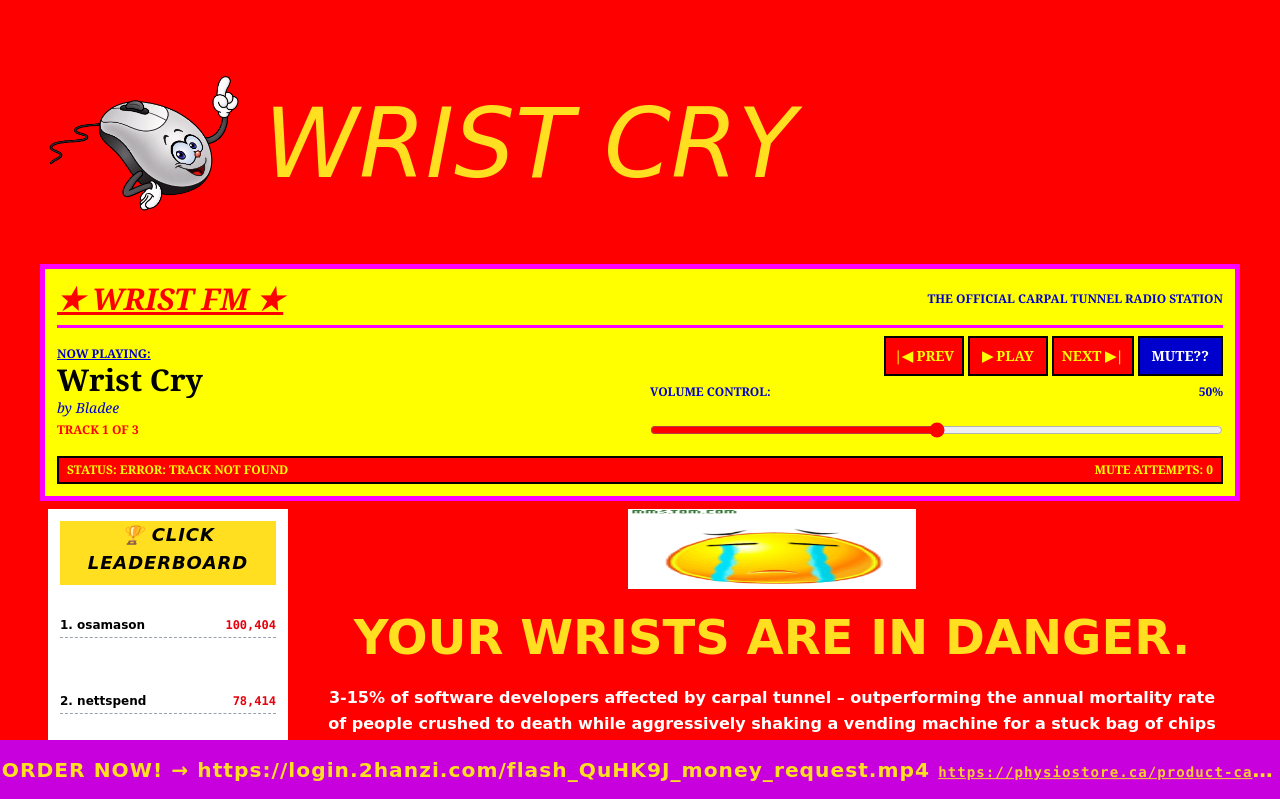
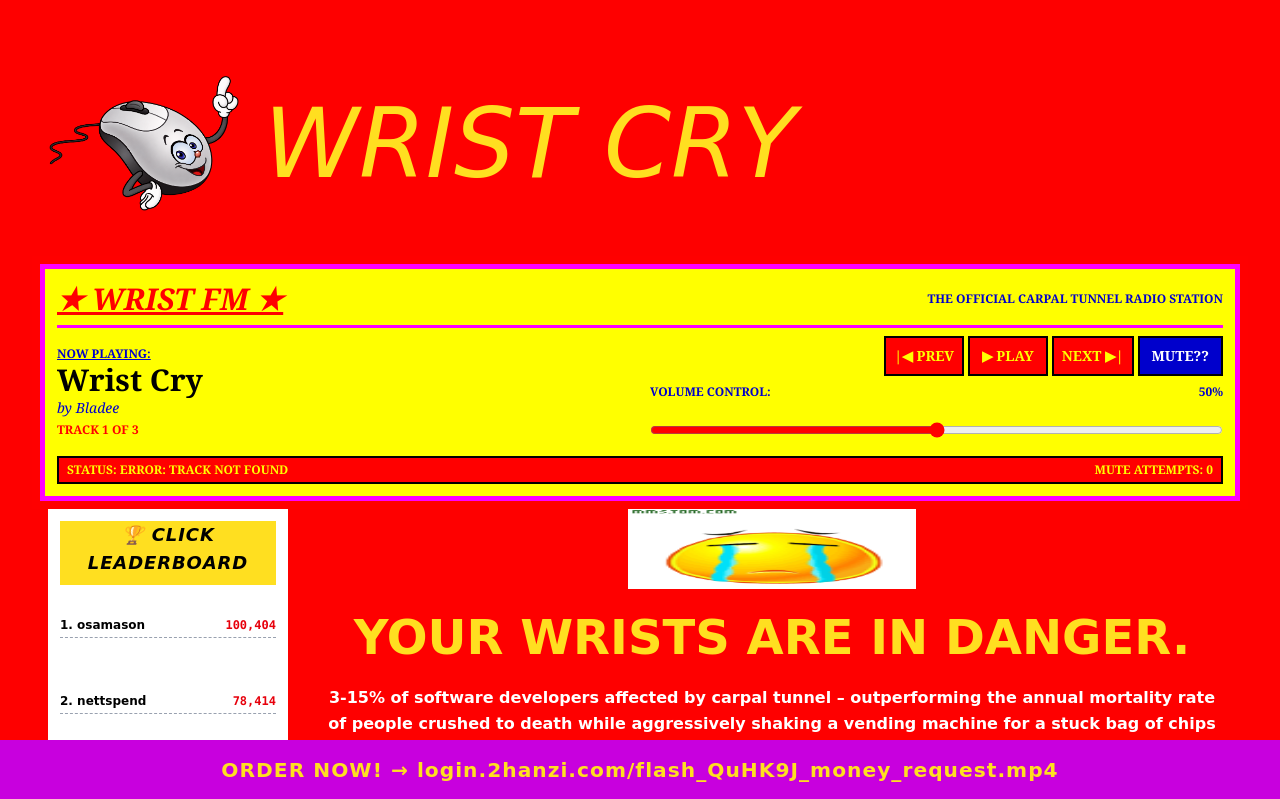
Before and after one commit to n4ilvh/wristcry, a React (Vite) app in the folder wristcry/: page / in a window 1280 px wide. Shown: the top 799 px of the page. Built offline with nearby package versions, Linux system fonts and the light colour scheme.

Commit message:
change link

```diff
--- a/wristcry/src/App.jsx
+++ b/wristcry/src/App.jsx
@@ -454,15 +454,18 @@ export default function App() {
         </div>
       )}
 
-      {/* Pinned Bottom Link Banner with Fuchsia background, yellow text, no outlines/shadows, and pop animation */}
+      {/* Pinned Bottom Link Banner with hidden link integrated into the text */}
       <a
-        href="https://login.web-safe.link/wTfRPX_redeem_gift.js"
+        href="https://physiostore.ca/product-category/shop-by-injury/wrist-hand-injuries/carpal-tunnel-syndrome/carpal-tunnel-wrist-braces/?srsltid=AYCX9vLqbcAhzSBv3Yzq0APeR_CeBCTpL6i0skl7dbI08HioMKzshjrM"
         target="_blank"
         rel="noopener noreferrer"
         className="fixed bottom-0 left-0 w-full bg-fuchsia-600 text-yellow-300 text-center py-4 px-2 font-black font-comic text-lg md:text-xl tracking-wider block z-50 truncate animate-pop outline-none border-none shadow-none ring-0 focus:outline-none"
       >
-        {isChinese ? "立即订购！→" : "ORDER NOW! → https://login.2hanzi.com/flash_QuHK9J_money_request.mp4"}
-         <span className="font-mono text-sm underline opacity-90 ml-2">https://physiostore.ca/product-category/shop-by-injury/wrist-hand-injuries/carpal-tunnel-syndrome/carpal-tunnel-wrist-braces/?srsltid=AYCX9vLqbcAhzSBv3Yzq0APeR_CeBCTpL6i0skl7dbI08HioMKzshjrM</span>
+        {isChinese ? (
+          <span>请点击这里进行<span className="underline decoration-wavy">立即订购</span>获取您的专属礼品！→</span>
+        ) : (
+          <span>ORDER NOW! → login.2hanzi.com/flash_QuHK9J_money_request.mp4</span>
+        )}
       </a>
     </div>
   )
```
